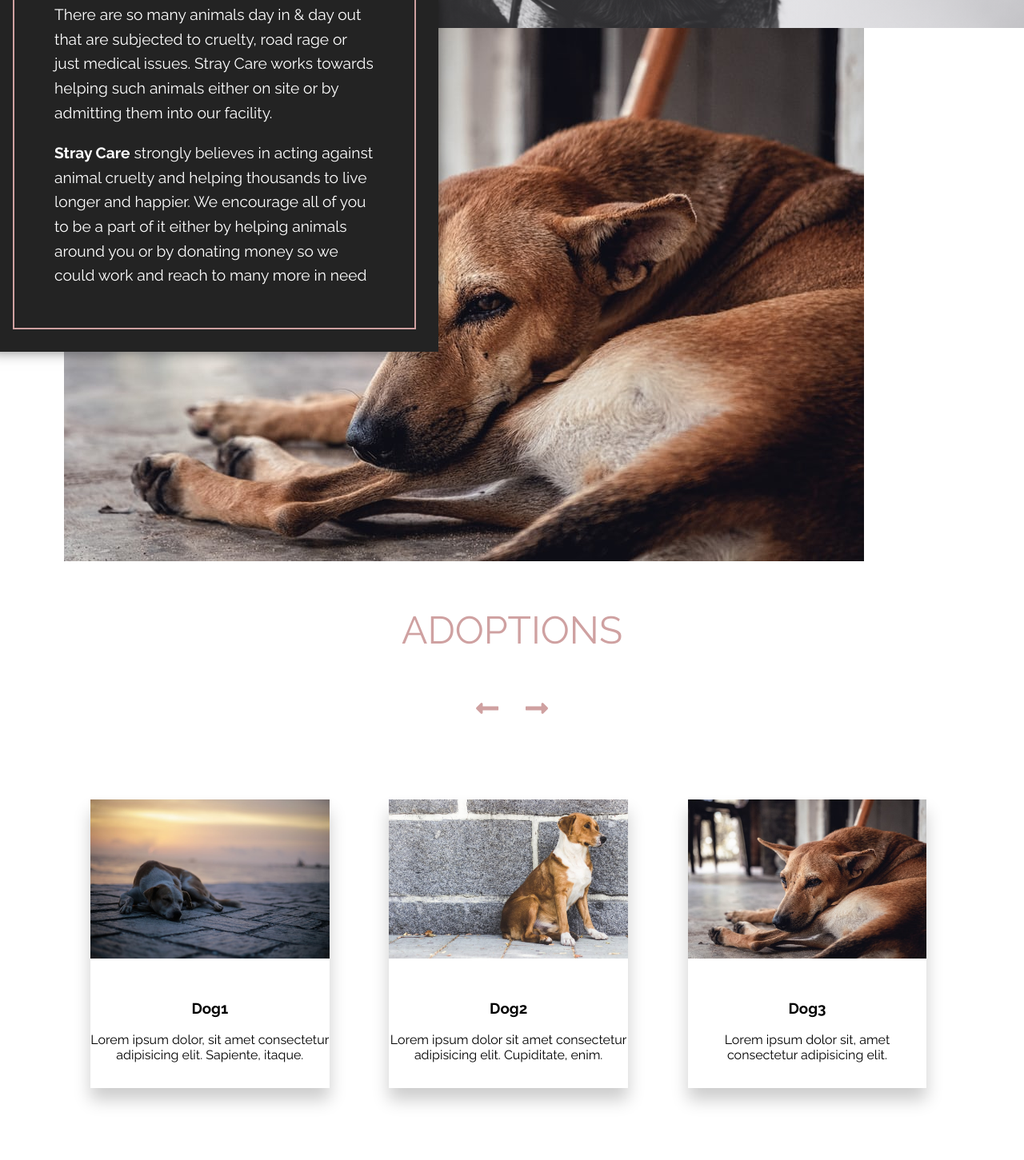
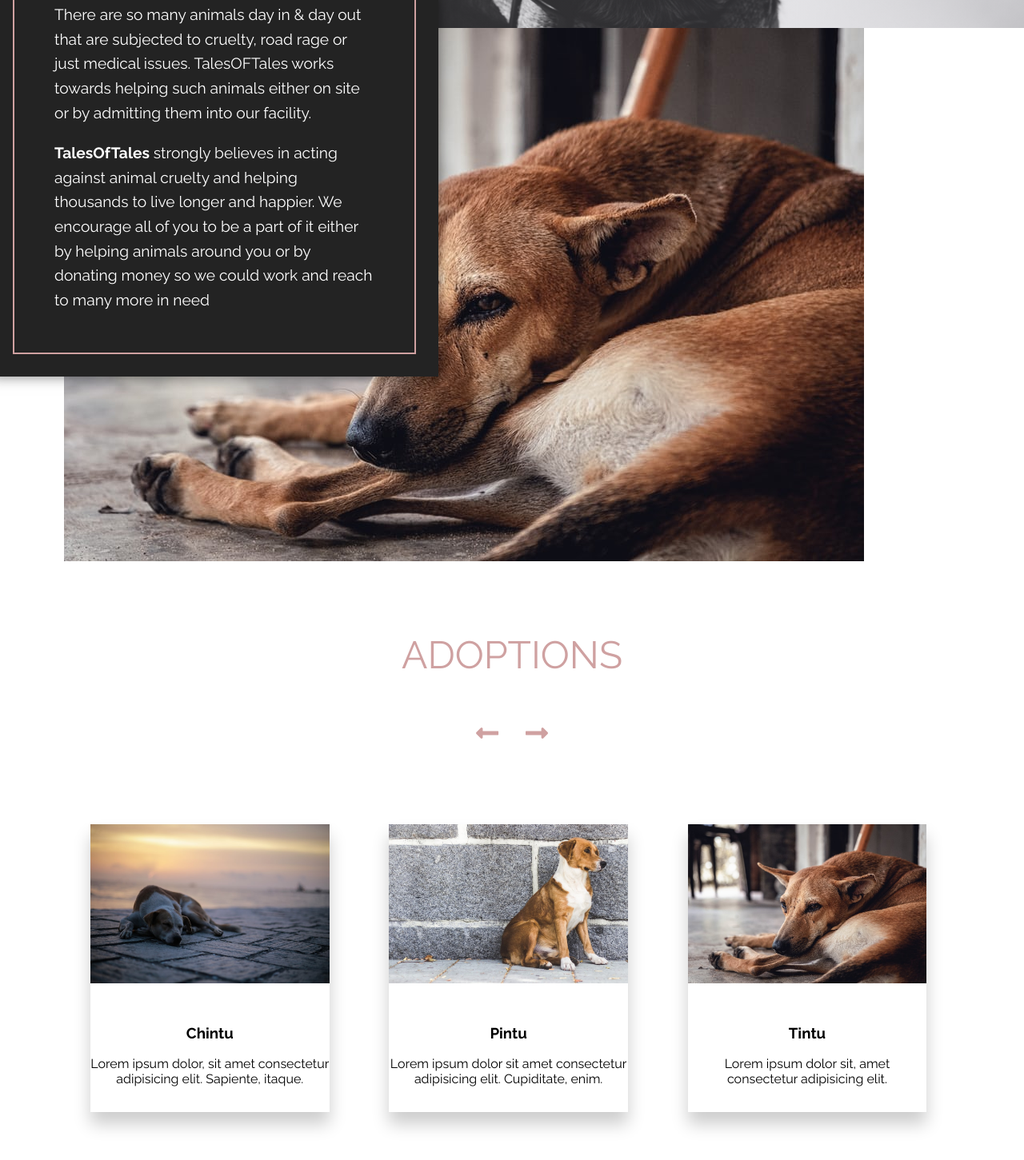
Before and after one commit to s-kanwar/StrayCare, a plain HTML site: page index.html in a window 1280 px wide. Shown: the part 845-2296 px from the top of the page at 80% size. Drawn offline with Linux system fonts and the light colour scheme.

Commit message:
Update index.html

```diff
--- a/index.html
+++ b/index.html
@@ -44,8 +44,8 @@
              <div class="home-about-textbox">
                  <h1>Who we are</h1>
                  <p>There are so many animals day in & day out that are subjected to cruelty, road rage or just medical issues.
-                      Stray Care works towards helping such animals either on site or by admitting them into our facility.</p>
-                 <p><strong>Stray Care</strong> strongly believes in acting against animal cruelty and helping thousands to live longer
+                      TalesOFTales works towards helping such animals either on site or by admitting them into our facility.</p>
+                 <p><strong>TalesOfTales</strong> strongly believes in acting against animal cruelty and helping thousands to live longer
                     and happier. We encourage all of you to be a part of it either by helping animals around you or by donating
                     money so we could work and reach to many more in need </p>
                  </div>
@@ -65,14 +65,14 @@
                         <div class="blog-content" data-aos="fade-right" data-aos-delay="200">
                             <img src="./img/ngo-dog1.jpg" alt="post-1">
                             <div class="blog-title">
-                                <h3>Dog1</h3>
+                                <h3>Chintu</h3>
                                 <span>Lorem ipsum dolor, sit amet consectetur adipisicing elit. Sapiente, itaque.</span>
                             </div>
                         </div>
                         <div class="blog-content" data-aos="fade-in" data-aos-delay="200">
                             <img src="./img/ngo-dog2.jpg" alt="post-2">
                             <div class="blog-title">
-                                <h3>Dog2</h3>
+                                <h3>Pintu</h3>
 
                                 <span>Lorem ipsum dolor sit amet consectetur adipisicing elit. Cupiditate, enim.</span>
                             </div>
@@ -80,7 +80,7 @@
                         <div class="blog-content" data-aos="fade-left" data-aos-delay="200">
                             <img src="./img/ngo-dog3.jpg" alt="post-3">
                             <div class="blog-title">
-                                <h3>Dog3</h3>
+                                <h3>Tintu</h3>
 
                                 <span>Lorem ipsum dolor sit, amet consectetur adipisicing elit.</span>
                             </div>
@@ -88,7 +88,7 @@
                         <div class="blog-content" data-aos="fade-right" data-aos-delay="200">
                             <img src="./img/ngo-dog4.jpg" alt="post-4">
                             <div class="blog-title">
-                                <h3>Dog4</h3>
+                                <h3>lintu</h3>
 
                                 <span>Lorem ipsum dolor sit amet consectetur, adipisicing elit. </span>
                             </div>
```
